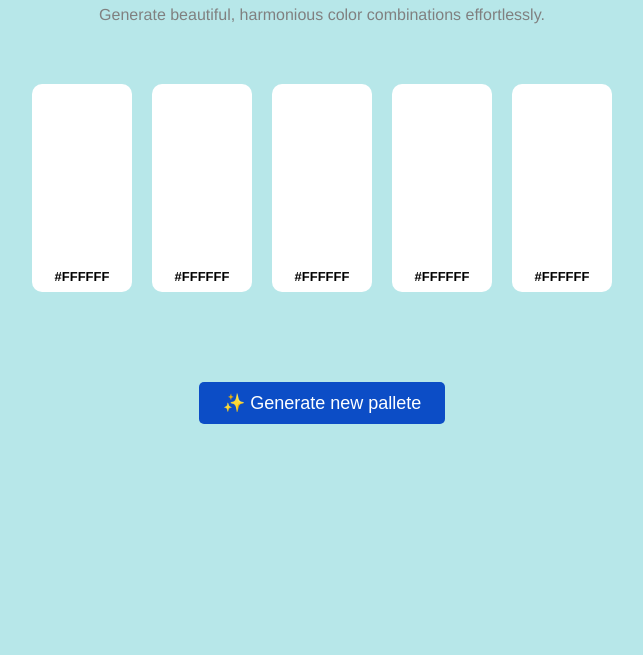
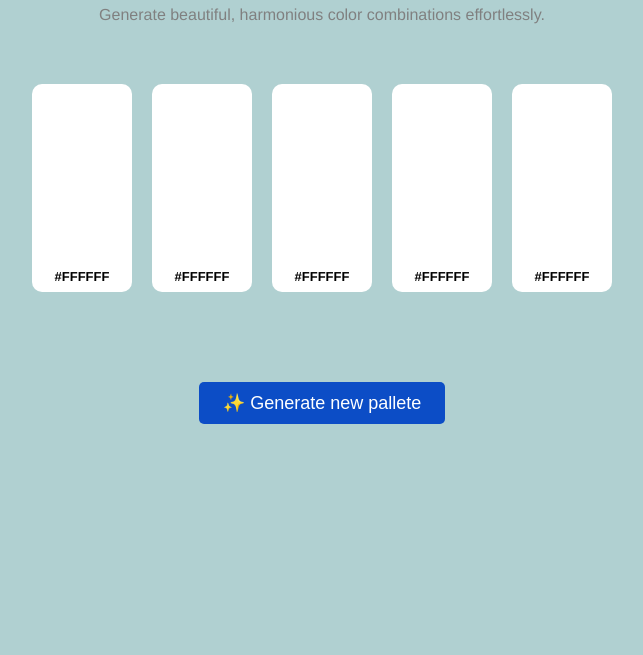
Before and after one commit to suhail2809/colorpallete_v1.0, a plain HTML site: page index.html in a window 1280 px wide. Shown: the part 145-800 px from the top of the page, without its empty margins (318-961 px from the left). Drawn offline with Linux system fonts and the light colour scheme.

Commit message:
bg color

```diff
--- a/style.css
+++ b/style.css
@@ -1,6 +1,6 @@
 body{
     margin:0;
-    background-color: rgb(183, 231, 233);
+    background-color: rgb(176, 208, 209);
     font-family:'Franklin Gothic Medium', 'Arial Narrow', Arial, sans-serif;
     display:flex;
     justify-content: center;
```
